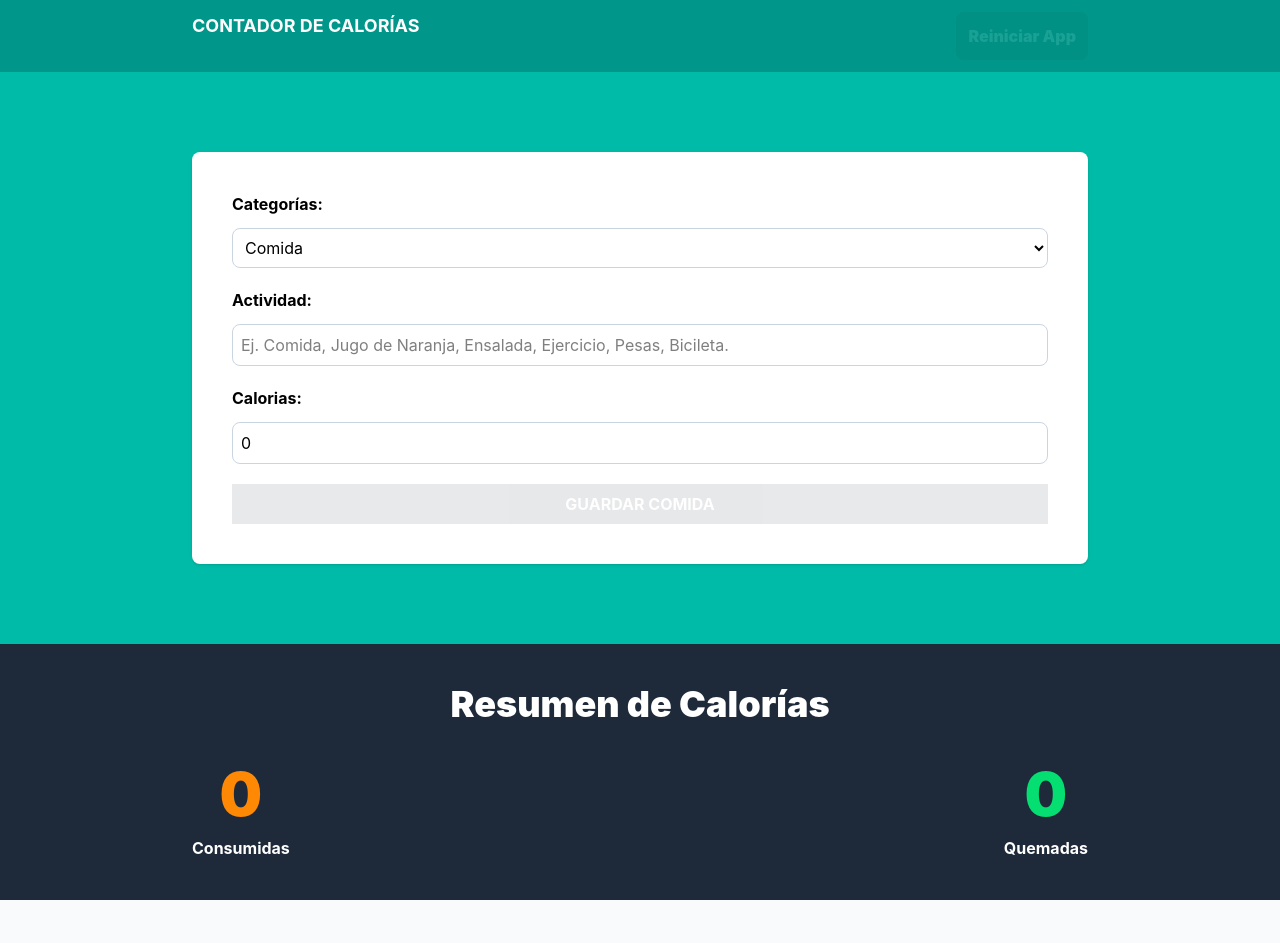
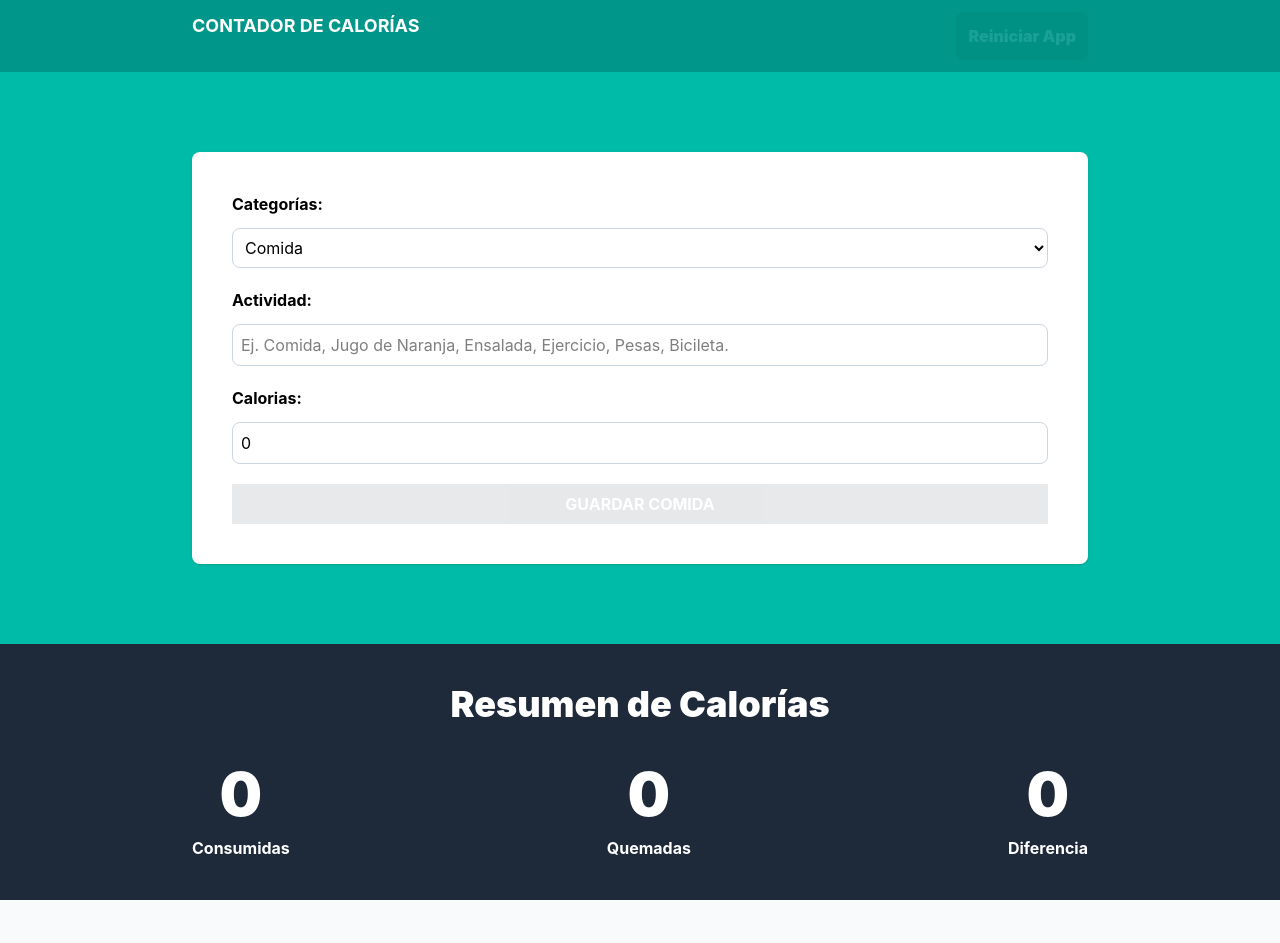
Before and after one commit to agubanchi/calorie-tracker, a React (Vite) app: page / in a window 1280 px wide. Shown: the top 943 px of the page. Built offline with nearby package versions, Linux system fonts and the light colour scheme.

Commit message:
Mostrando el diferencial de calorias. cremoas un nuevo componente de display para tener todo bien componentizado con el total de calorias, de consumo y su diferencial

```diff
--- /dev/null
+++ b/src/components/CalorieDisplay.tsx
@@ -0,0 +1,13 @@
+type CalorieDisplayProps ={
+    calories:number,
+    text:string
+}
+
+export default function CalorieDisplay({calories, text}:CalorieDisplayProps) {
+  return (
+    <p className="text-white font-bold rounded-full grid grid-cols-1 gap-3 text-center">
+    <span className="font-black text-6xl text-white"> {calories}</span>
+   {text}
+</p>
+  )
+}
--- a/src/components/CalorieTracker.tsx
+++ b/src/components/CalorieTracker.tsx
@@ -1,5 +1,6 @@
 import { useMemo } from "react"
 import type { Activity } from "../types"
+import CalorieDisplay from "./CalorieDisplay"
 
 type CalorieTrackersProps ={
     activities: Activity[]
@@ -10,19 +11,29 @@ export default function CalorieTracker({activities}: CalorieTrackersProps) {
   // contadores
 const caloriesConsumed = useMemo(() => activities.reduce((total, activity) => activity.category === 1 ? total + activity.calories : total, 0), [activities])
 const caloriesBurned = useMemo(() => activities.reduce((total, activity) => activity.category === 2 ? total + activity.calories : total, 0), [activities])
-    return (
+const netCalories =    useMemo(()=> caloriesConsumed - caloriesBurned, [activities])
+
+
+return (
     <>
     <h2 className="text-4xl font-black text-white text-center">Resumen de Calorías</h2>
 
     <div className="flex flex-col items-center md:flex-row md:justify-between gap-5 mt-10">
-    <p className="text-white font-bold rounded-full grid grid-cols-1 gap-3 text-center">
-        <span className="font-black text-6xl text-orange-400"> {caloriesConsumed}</span>
-       Consumidas
-    </p>
-    <p className="text-white font-bold rounded-full grid grid-cols-1 gap-3 text-center">
-        <span className="font-black text-6xl text-green-400"> {caloriesBurned}</span>
-       Quemadas
-    </p>
+   <CalorieDisplay
+   calories={caloriesConsumed}
+   text='Consumidas'
+   />
+     <CalorieDisplay
+   calories={caloriesBurned}
+   text='Quemadas'
+
+   />
+
+<CalorieDisplay
+   calories={netCalories}
+   text='Diferencia'
+
+   />
     </div>
 
     </>
```
